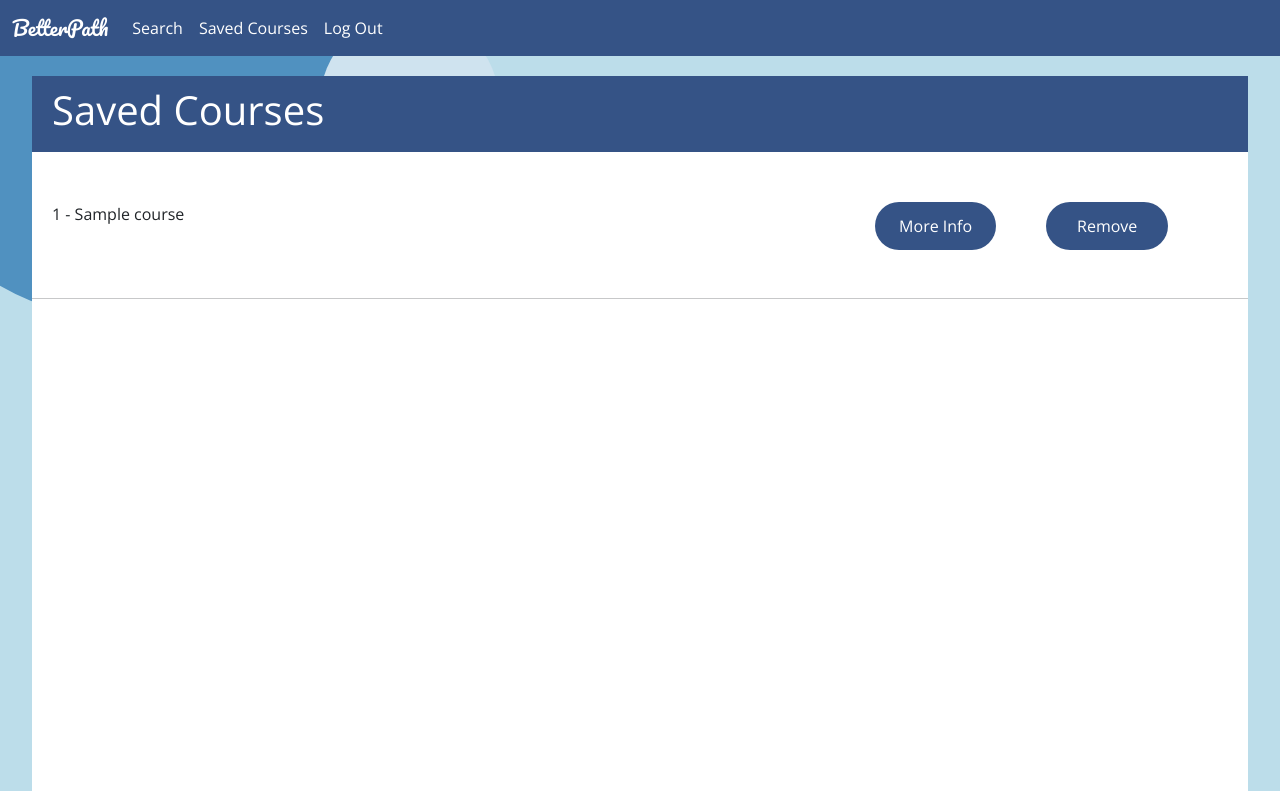
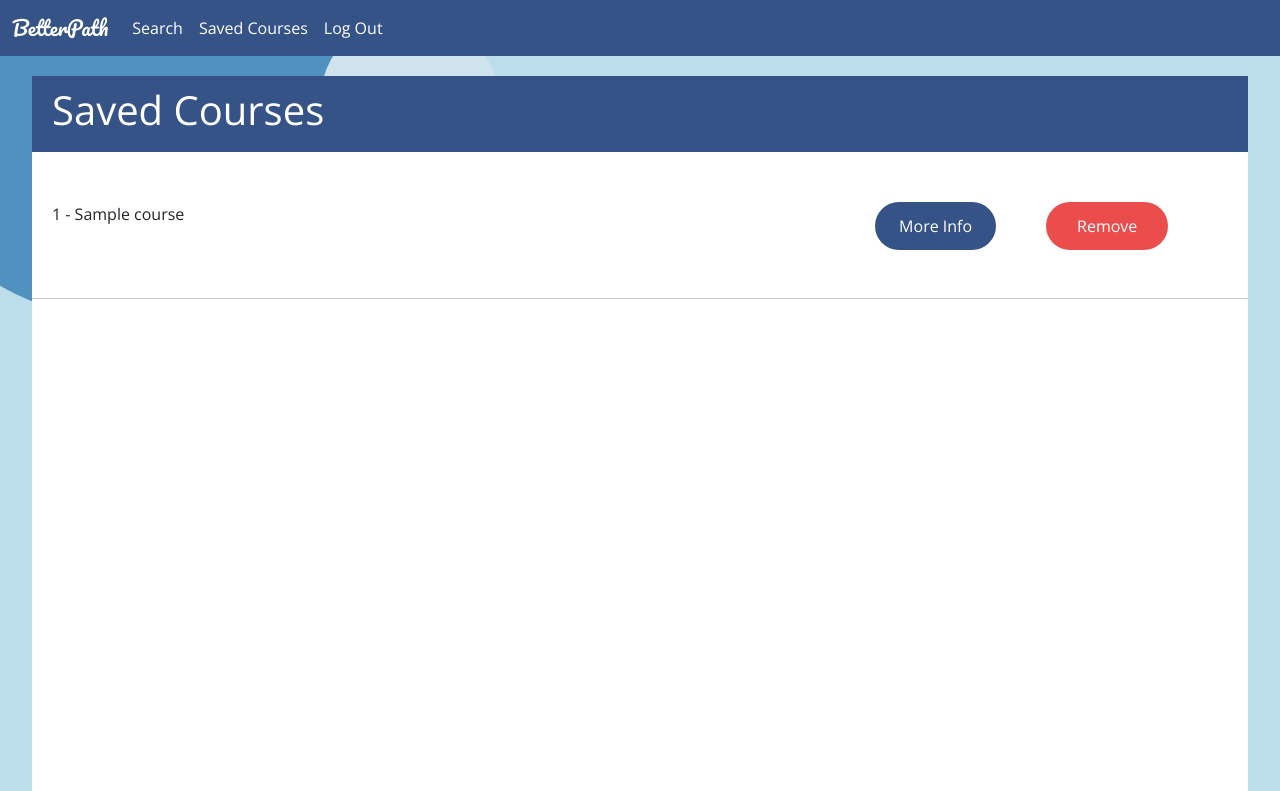
Before and after one commit to ECE444-2021Fall/project1-education-pathways-group-6-tensiletech, a Flask app: page /course/my-courses in a window 1280 px wide. Shown: the top 791 px of the page. Run offline with Flask 2, Linux system fonts and the light colour scheme; a user stored in the database is signed in; tables that the repository leaves empty hold one stand-in row (values such as "Sample post"); parts of the project's set-up code (start-up, migrations or seed data) failed here and were passed over.

Commit message:
changed the color of the remove button to red (not murder red!)

```diff
--- a/app/static/styles/my-courses.css
+++ b/app/static/styles/my-courses.css
@@ -67,7 +67,7 @@
     border-radius: 50px;
     text-decoration: none;
     color:white;
-    background: #355386;
+    background: #eb4d4d;
     border: none;
 }
 
```
